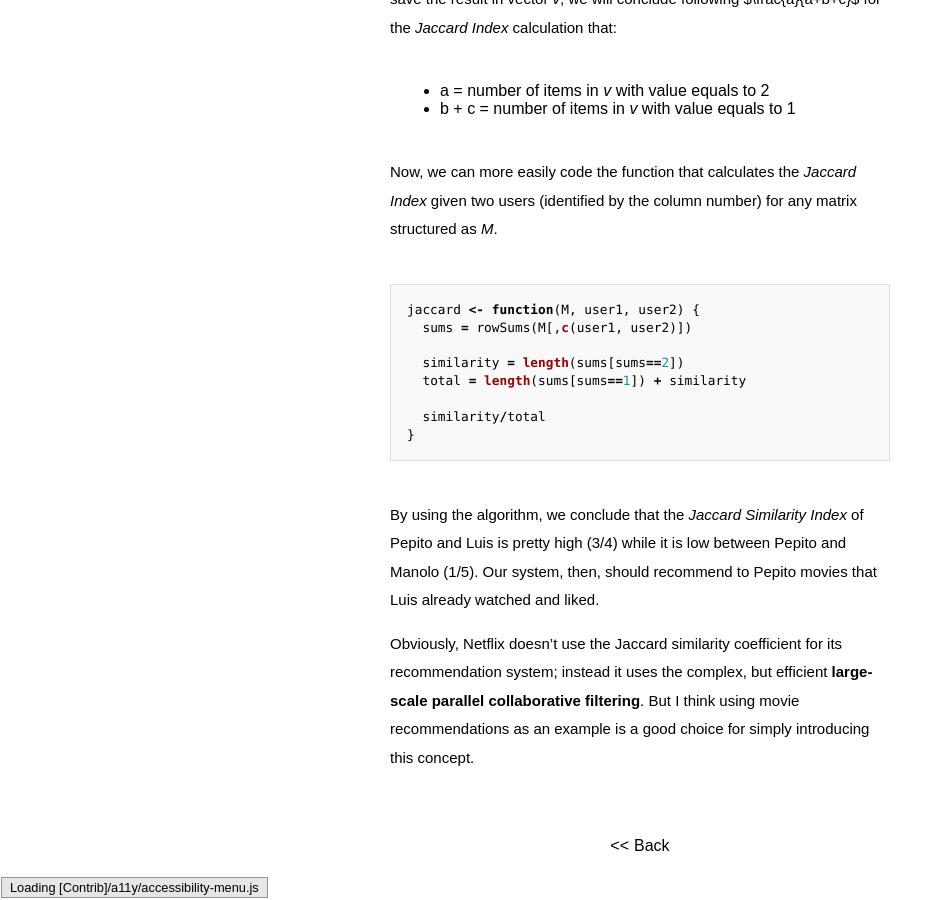
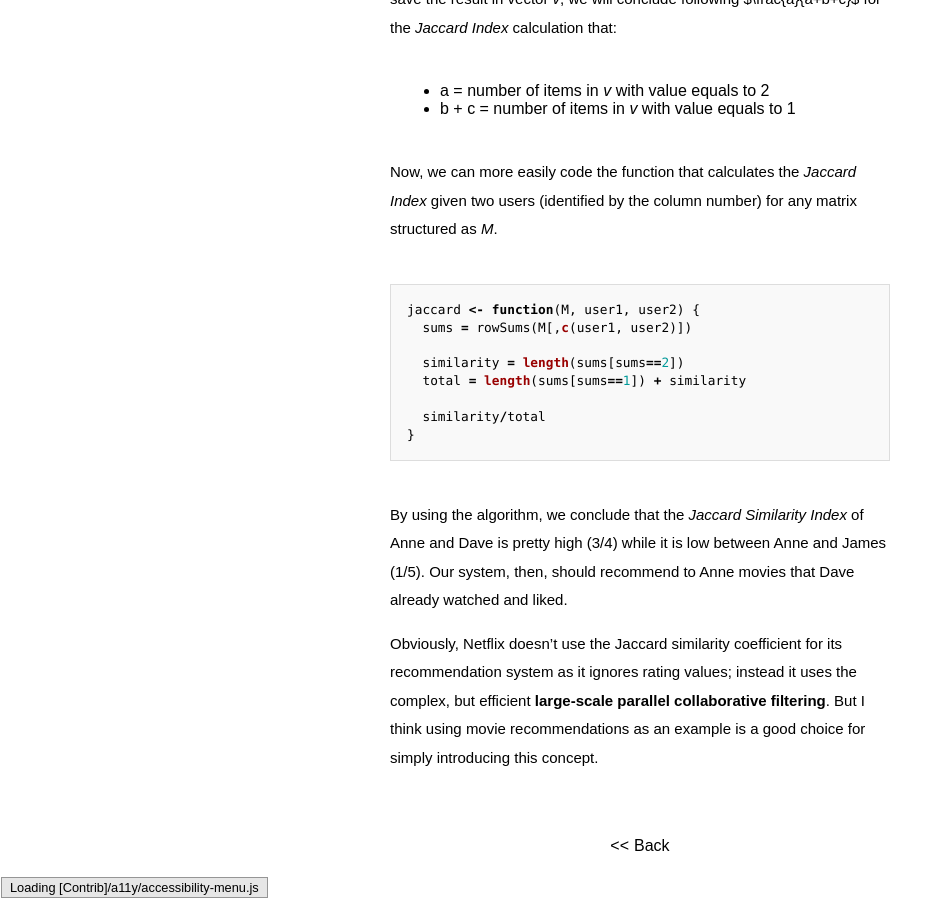
Before and after one commit to jootse84/jootse84.github.io, a Jekyll site: the page built from _posts/2016-10-10-jaccard-index-calculation-in-R.md, in a window 1280 px wide and 900 px high, scrolled down 2228 px. Shown: the whole window, without its empty margins (0-952 px from the left). Built offline with Jekyll 4.4.1, drawn with Linux system fonts in a browser that asks for light colours; some web fonts are replaced; some of the changed text lies outside the part shown.

````diff
--- a/_posts/2016-10-10-jaccard-index-calculation-in-R.md
+++ b/_posts/2016-10-10-jaccard-index-calculation-in-R.md
@@ -16,20 +16,20 @@ Let’s think about Netflix movie recommendation, where users get suggestions of
 
 The way to suggest a new movie to a user is by comparing his/her *taste* with that of other users. That is to say, if user *A* likes movies and series similar to the ones that user *B* likes, it makes sense to recommend to user *A* the movies that user *B* has liked but that user *A* still has not seen.
 
-An extremely easy and simple way to record the data is by the use of booleans. If a user likes a movie/series you mark it as a *one*. If the user does not like a movie/series you mark it as a *zero*. In the following example, Luis likes *Stranger Things*, *X-Men*, *Jurassic Park* and *Inception*:
+An extremely easy and simple way to record the data is by the use of booleans. If a user likes a movie/series you mark it as a *one*. If the user does not like a movie/series you mark it as a *zero*. In the following example, Dave likes *Stranger Things*, *X-Men*, *Jurassic Park* and *Inception*:
 
 
-|                     | Manolo | Pepito | Luis   |
-| ------------------- |:------:| :-----:|:------:|
-| There Will Be Blood | 1      | 0      | 0      |
-| Stranger Things     | 0      | 1      | 1      |
-| Jurassic Park       | 0      | 0      | 1      |
-| X-Men               | 0      | 1      | 1      |
-| The Master          | 1      | 0      | 0      |
-| Inception           | 1      | 1      | 1      |
+|                     | James | Anne | Dave   |
+| ------------------- |:-----:| :---:|:------:|
+| There Will Be Blood | 1     | 0    | 0      |
+| Stranger Things     | 0     | 1    | 1      |
+| Jurassic Park       | 0     | 0    | 1      |
+| X-Men               | 0     | 1    | 1      |
+| The Master          | 1     | 0    | 0      |
+| Inception           | 1     | 1    | 1      |
 
 
-Using this matrix we are going to calculate the *Jaccard Index* of Pepito with respect to the rest of users (Manolo and Luis). From now on, to make things easier, we will refer to this matrix as *M*.
+Using this matrix (similar to the *utility matrix*) we are going to calculate the *Jaccard Index* of Anne with respect to the rest of users (James and Dave). From now on, to make things easier, we will refer to this matrix as *M*.
 
 # Calculating Jaccard
 
@@ -66,6 +66,6 @@ jaccard <- function(M, user1, user2) {
 }
 ```
 
-By using the algorithm, we conclude that the *Jaccard Similarity Index* of Pepito and Luis is pretty high (3/4) while it is low between Pepito and Manolo (1/5). Our system, then, should recommend to Pepito movies that Luis already watched and liked.
+By using the algorithm, we conclude that the *Jaccard Similarity Index* of Anne and Dave is pretty high (3/4) while it is low between Anne and James (1/5). Our system, then, should recommend to Anne movies that Dave already watched and liked.
 
-Obviously, Netflix doesn't use the Jaccard similarity coefficient for its recommendation system; instead it uses the complex, but efficient **large-scale parallel collaborative filtering**. But I think using movie recommendations as an example is a good choice for simply introducing this concept.
+Obviously, Netflix doesn't use the Jaccard similarity coefficient for its recommendation system as it ignores rating values; instead it uses the complex, but efficient **large-scale parallel collaborative filtering**. But I think using movie recommendations as an example is a good choice for simply introducing this concept.
````
Also changed, not shown: _posts/2016-12-17-optim-in-R.md (added, +62 -0 lines), assets/images/optim_post.png (added).
